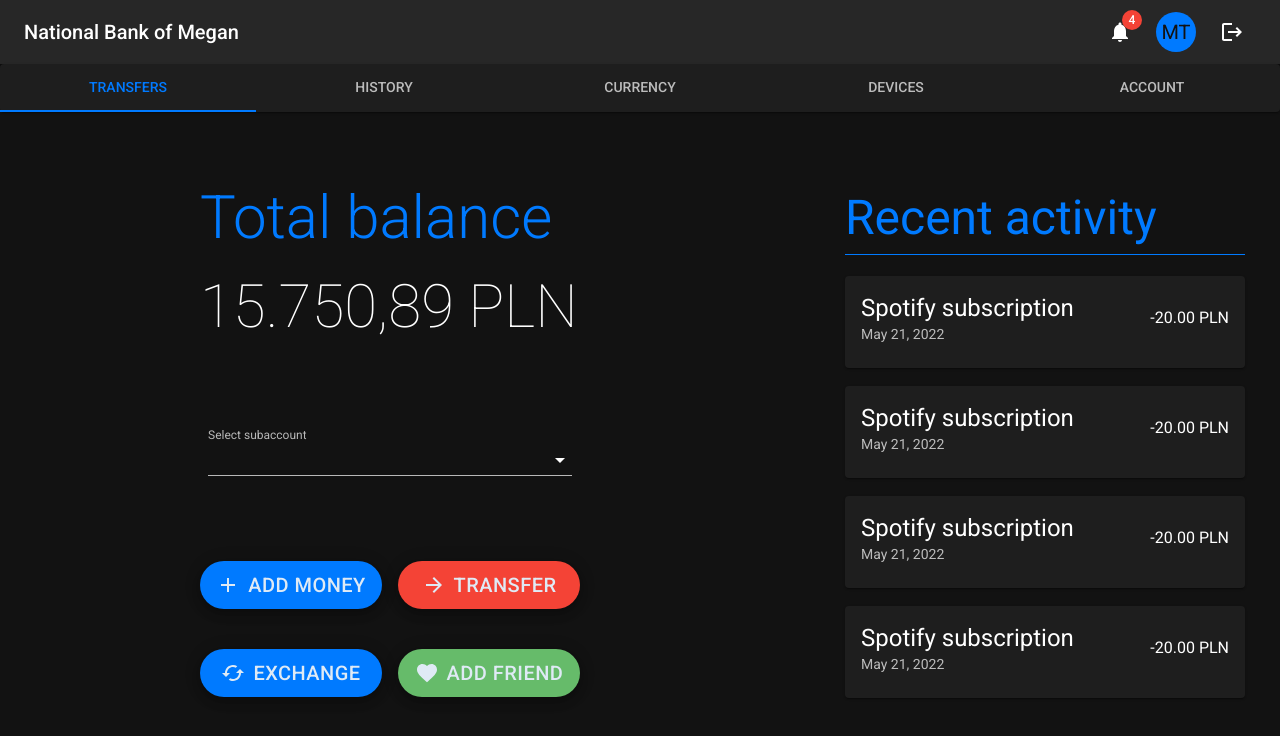
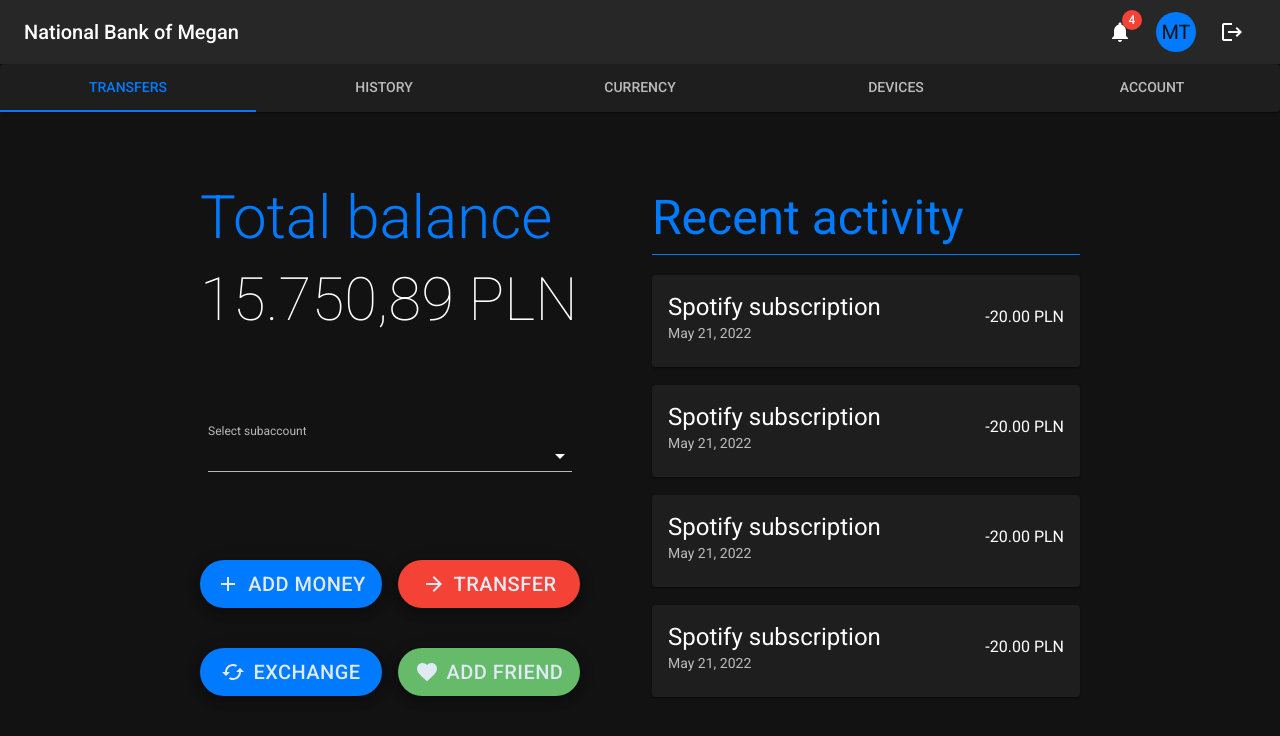
Before and after one commit to National-Bank-of-Megan/secure-bank-web-client, a React (Create React App) app: page /transfers in a window 1280 px wide. Shown: the top 736 px of the page. Built offline with nearby package versions, Linux system fonts and the light colour scheme.

Commit message:
Improved structure, more place covered

```diff
--- /dev/null
+++ b/src/components/transfers/RecentActivityContent.tsx
@@ -0,0 +1,42 @@
+import { Box, Typography } from "@mui/material";
+import Transaction from "./Transaction";
+
+const RecentActivityContent = () => {
+  return (
+    <>
+      <Box
+        sx={{
+          // marginLeft: "205px",
+        }}
+      >
+        <Typography
+          variant="h3"
+          color="primary.main"
+          sx={{
+            borderBottom: 1,
+            borderColor: "primary.main",
+            padding: "8px 0",
+          }}
+        >
+          Recent activity
+        </Typography>
+      </Box>
+      <Box
+        sx={{
+          display: "flex",
+          flexDirection: "column",
+          rowGap: "18px",
+          // marginLeft: "205px",
+          marginTop: "20px",
+        }}
+      >
+        <Transaction />
+        <Transaction />
+        <Transaction />
+        <Transaction />
+      </Box>
+    </>
+  );
+};
+
+export default RecentActivityContent;
--- a/src/components/transfers/TotalBalanceContent.tsx
+++ b/src/components/transfers/TotalBalanceContent.tsx
@@ -1,10 +1,25 @@
 import { Add, ArrowForward, Cached, Favorite } from "@mui/icons-material";
-import { Box, Fab, FormControl, Grid, InputLabel, MenuItem, Select, Typography } from "@mui/material";
+import {
+  Box,
+  Fab,
+  FormControl,
+  Grid,
+  InputLabel,
+  MenuItem,
+  Select,
+  Typography,
+} from "@mui/material";
 import buttonStyles from "../../styles/ButtonStyles";
 
 const TotalBalanceContent = () => {
   return (
-        <Grid item xs={6}>
+    <>
+      <Typography variant="h2" color="primary.main">
+        Total balance
+      </Typography>
+      <Typography variant="h2" fontWeight="200" sx={{ mt: '10px' }}>
+          15.750,89 PLN
+        </Typography>
       <Box
         sx={{
           display: "flex",
@@ -12,16 +27,13 @@ const TotalBalanceContent = () => {
           width: "380px",
         }}
       >
-          <Typography variant="h2" fontWeight="200">
-            15.750,89 PLN
-          </Typography>
         <FormControl
           variant="standard"
           sx={{
             m: 1,
             minWidth: 120,
-              marginTop: "85px",
-              marginBottom: "85px",
+            marginTop: "88px",
+            marginBottom: "88px",
           }}
         >
           <InputLabel id="demo-simple-select-standard-label">
@@ -104,8 +116,8 @@ const TotalBalanceContent = () => {
           </Box>
         </Box>
       </Box>
-      </Grid>
+    </>
   );
-}
+};
 
 export default TotalBalanceContent;
--- a/src/pages/TransfersPage.tsx
+++ b/src/pages/TransfersPage.tsx
@@ -1,68 +1,22 @@
-import {
-  Box,
-  Container,
-  Fab,
-  FormControl,
-  Grid,
-  InputLabel,
-  MenuItem,
-  Select,
-  Typography,
-} from "@mui/material";
+import { Grid } from "@mui/material";
+import RecentActivityContent from "../components/transfers/RecentActivityContent";
 import TotalBalanceContent from "../components/transfers/TotalBalanceContent";
-import Transaction from "../components/transfers/Transaction";
 
 const TransferPage = () => {
   return (
     <Grid
       rowSpacing={2}
+      columnSpacing={3}
       container
       sx={{
-        justifyContent: "space-between"
+        justifyContent: "space-between",
       }}
     >
       <Grid item xs={6}>
-        <Typography variant="h2" color="primary.main">
-          Total balance
-        </Typography>
+        <TotalBalanceContent />
       </Grid>
       <Grid item xs={6}>
-        <Box
-          sx={{
-            width: "400px",
-            marginLeft: "205px",
-          }}
-        >
-          <Typography
-            variant="h3"
-            color="primary.main"
-            sx={{
-              borderBottom: 1,
-              borderColor: "primary.main",
-              padding: "8px 0",
-            }}
-          >
-            Recent activity
-          </Typography>
-        </Box>
-      </Grid>
-      <TotalBalanceContent />
-      <Grid item xs={6}>
-        <Box
-          sx={{
-            display: 'flex',
-            flexDirection: 'column',
-            rowGap: '18px',
-            width: "400px",
-            marginLeft: "205px",
-            marginTop: "5px"
-          }}
-        >
-          <Transaction />
-          <Transaction />
-          <Transaction />
-          <Transaction />
-        </Box>
+        <RecentActivityContent />
       </Grid>
     </Grid>
   );
```
Lines whose indentation alone changed are shown as unchanged.
